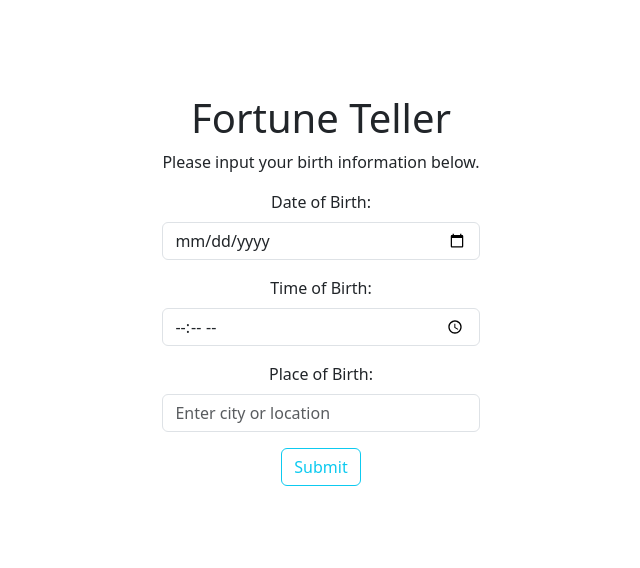
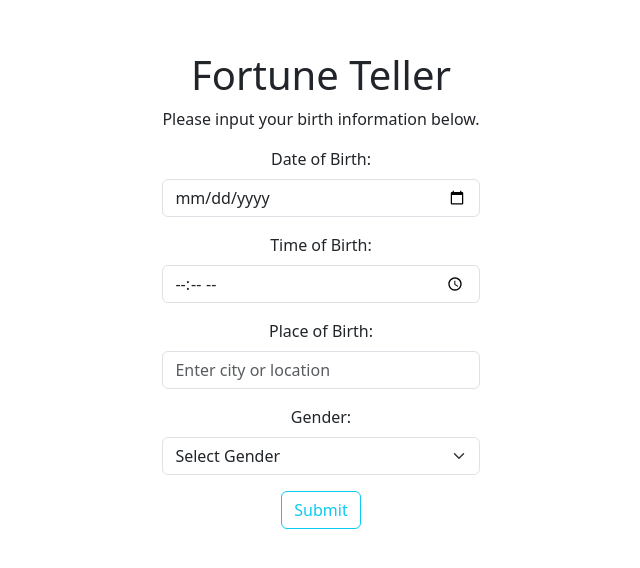
Before and after one commit to s92jca126/Fortune-Teller, a React (Vite) app in the folder client/: page / in a window 1280 px wide. Shown: the part 110-678 px from the top of the page, without its empty margins (319-959 px from the left). Built offline with nearby package versions, Linux system fonts and the light colour scheme; no server answers.

Commit message:
Update conversation display api

```diff
--- a/client/src/components/BirthForm.jsx
+++ b/client/src/components/BirthForm.jsx
@@ -1,4 +1,4 @@
-import { useState } from "react";
+import { useState, useEffect } from "react";
 import axios from "axios";
 
 function BirthForm() {
@@ -6,17 +6,20 @@ function BirthForm() {
     dateOfBirth: "",
     timeOfBirth: "",
     placeOfBirth: "",
+    gender: "", // Add gender to the form state
   });
+  const [message, setMessage] = useState("");
 
   const handleChange = (e) => {
     const { name, value } = e.target;
     setFormData({ ...formData, [name]: value });
   };
 
-  const fetchAPI = async () =>{
+  const fetchAPI = async () => {
     const response = await axios.get("http://127.0.0.1:8080/answer");
-    console.log(response.data)
-  }
+    console.log(response.data);
+    setMessage(response.data);
+  };
 
   const handleSubmit = async (e) => {
     e.preventDefault();
@@ -31,14 +34,14 @@ function BirthForm() {
       console.error("Error submitting form:", error);
       alert("Failed to submit form. Please try again.");
     }
-
   };
 
-
-
+  useEffect(() => {
+    fetchAPI();
+  }, []);
 
   return (
-
+    <>
       <form onSubmit={handleSubmit}>
         <div className="mb-3">
           <label htmlFor="dateOfBirth" className="form-label">Date of Birth:</label>
@@ -46,7 +49,7 @@ function BirthForm() {
             type="date"
             id="dateOfBirth"
             name="dateOfBirth"
-          className= "form-control"
+            className="form-control"
             value={formData.dateOfBirth}
             onChange={handleChange}
           />
@@ -57,7 +60,7 @@ function BirthForm() {
             type="time"
             id="timeOfBirth"
             name="timeOfBirth"
-          className= "form-control"
+            className="form-control"
             value={formData.timeOfBirth}
             onChange={handleChange}
           />
@@ -68,14 +71,32 @@ function BirthForm() {
             type="text"
             id="placeOfBirth"
             name="placeOfBirth"
-          className= "form-control"
+            className="form-control"
             value={formData.placeOfBirth}
             onChange={handleChange}
             placeholder="Enter city or location"
           />
         </div>
+        <div className="mb-3">
+          <label htmlFor="gender" className="form-label">Gender:</label>
+          <select
+            id="gender"
+            name="gender"
+            className="form-select"
+            value={formData.gender}
+            onChange={handleChange}
+          >
+            <option value="">Select Gender</option>
+            <option value="male">Male</option>
+            <option value="female">Female</option>
+            <option value="non-binary">Non-Binary</option>
+            <option value="prefer-not-to-say">Prefer Not to Say</option>
+          </select>
+        </div>
         <button type="submit" className="btn btn-outline-info">Submit</button>
       </form>
+      {message && <p className="mt-3">{message}</p>}
+    </>
   );
 }
 
```
Lines whose indentation alone changed are shown as unchanged.
